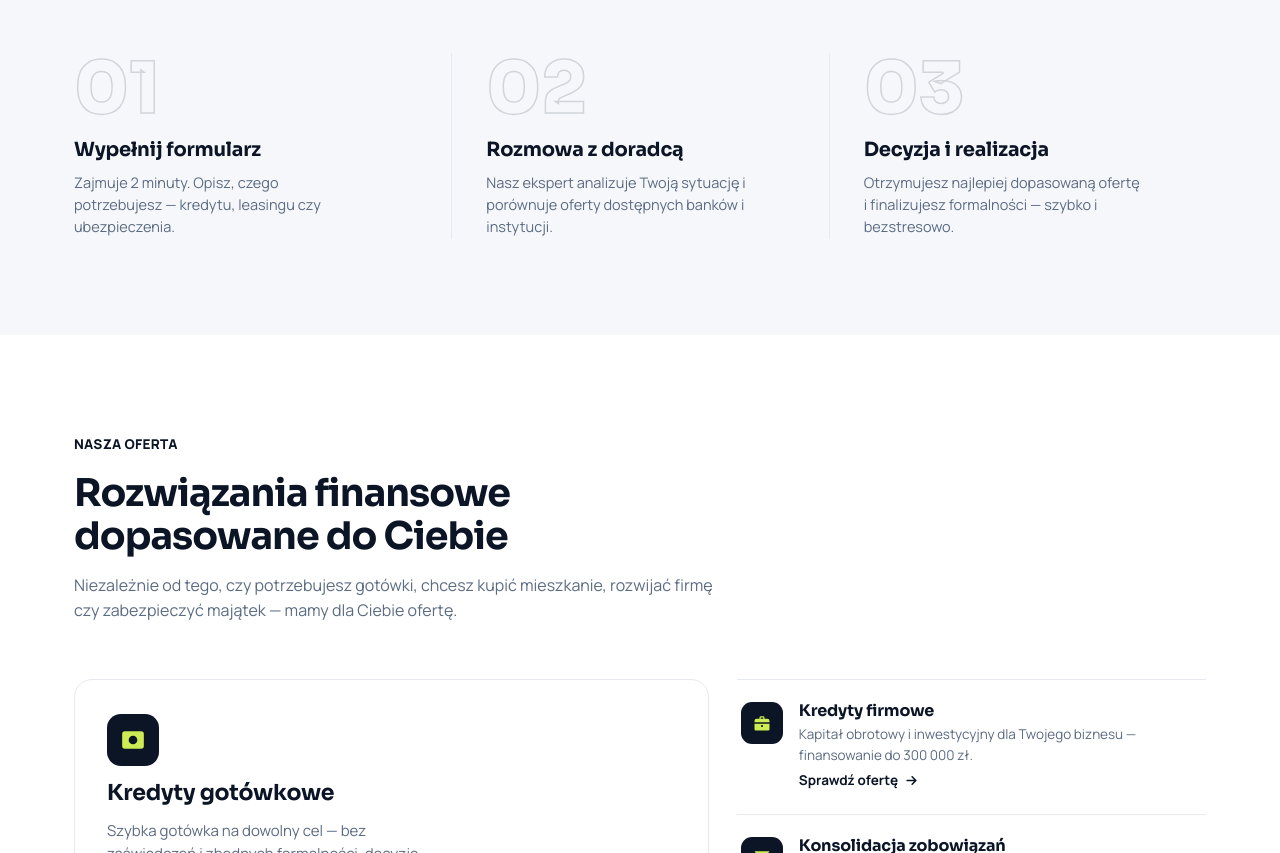
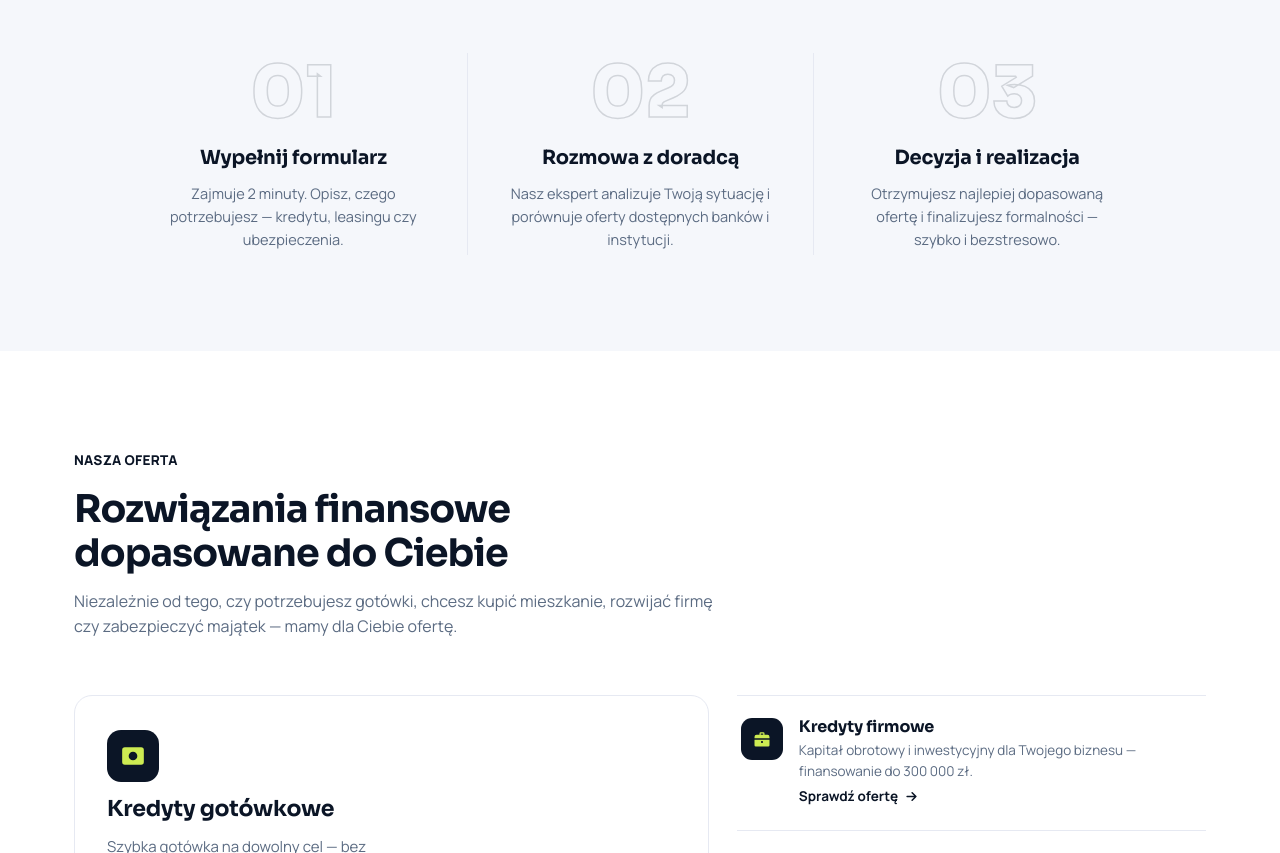
Before and after one commit to jurq12345/expert-financial, a plain HTML site: page index.html in a window 1280 px wide. Shown: the part 1101-1954 px from the top of the page. Drawn offline with Linux system fonts and the light colour scheme.

Commit message:
Steps section: equal, centered columns
Co-Authored-By: Claude Opus 5.5 <noreply@anthropic.com>

```diff
--- a/index.html
+++ b/index.html
@@ -337,12 +337,12 @@
   }
 
   /* ---------- steps ---------- */
-  .steps-rail{display:grid;grid-template-columns:repeat(3,1fr);gap:0;align-items:start;}
-  .step-item{position:relative;padding:0 34px;border-left:1px solid var(--line);}
-  .step-item:first-child{border-left:none;padding-left:0;}
-  .step-item .ghost-num{display:block;font-family:var(--ff-head);font-weight:800;font-size:clamp(52px,5.6vw,76px);line-height:1;color:transparent;-webkit-text-stroke:1.5px var(--navy-900);opacity:.15;margin-bottom:14px;}
-  .step-item h3{font-size:19.5px;margin:0 0 10px;}
-  .step-item p{color:var(--muted);font-size:14.5px;max-width:280px;}
+  .steps-rail{display:grid;grid-template-columns:repeat(3,1fr);gap:0;align-items:stretch;max-width:1040px;margin:0 auto;}
+  .step-item{position:relative;padding:4px 40px;border-left:1px solid var(--line);text-align:center;display:flex;flex-direction:column;align-items:center;}
+  .step-item:first-child{border-left:none;}
+  .step-item .ghost-num{display:block;font-family:var(--ff-head);font-weight:800;font-size:clamp(52px,5.6vw,76px);line-height:1;color:transparent;-webkit-text-stroke:1.5px var(--navy-900);opacity:.15;margin-bottom:18px;}
+  .step-item h3{font-size:19.5px;margin:0 0 12px;}
+  .step-item p{color:var(--muted);font-size:14.5px;line-height:1.6;max-width:290px;margin:0 auto;}
 
   /* ---------- offer bento ---------- */
   .offer-bento{display:grid;grid-template-columns:1.15fr .85fr;gap:28px;align-items:stretch;}
@@ -535,7 +535,7 @@
     .steps-rail,.offer-bento{grid-template-columns:1fr;}
     .testi-grid{columns:1;}
     .steps-rail{gap:36px;}
-    .step-item{transform:none !important;border-left:none;padding-left:0;border-top:1px solid var(--line);padding-top:30px;}
+    .step-item{transform:none !important;border-left:none;padding:30px 0 0;border-top:1px solid var(--line);}
     .step-item:first-child{border-top:none;padding-top:0;}
     .section{padding:64px 0;}
     .form-grid{grid-template-columns:1fr;}
```
